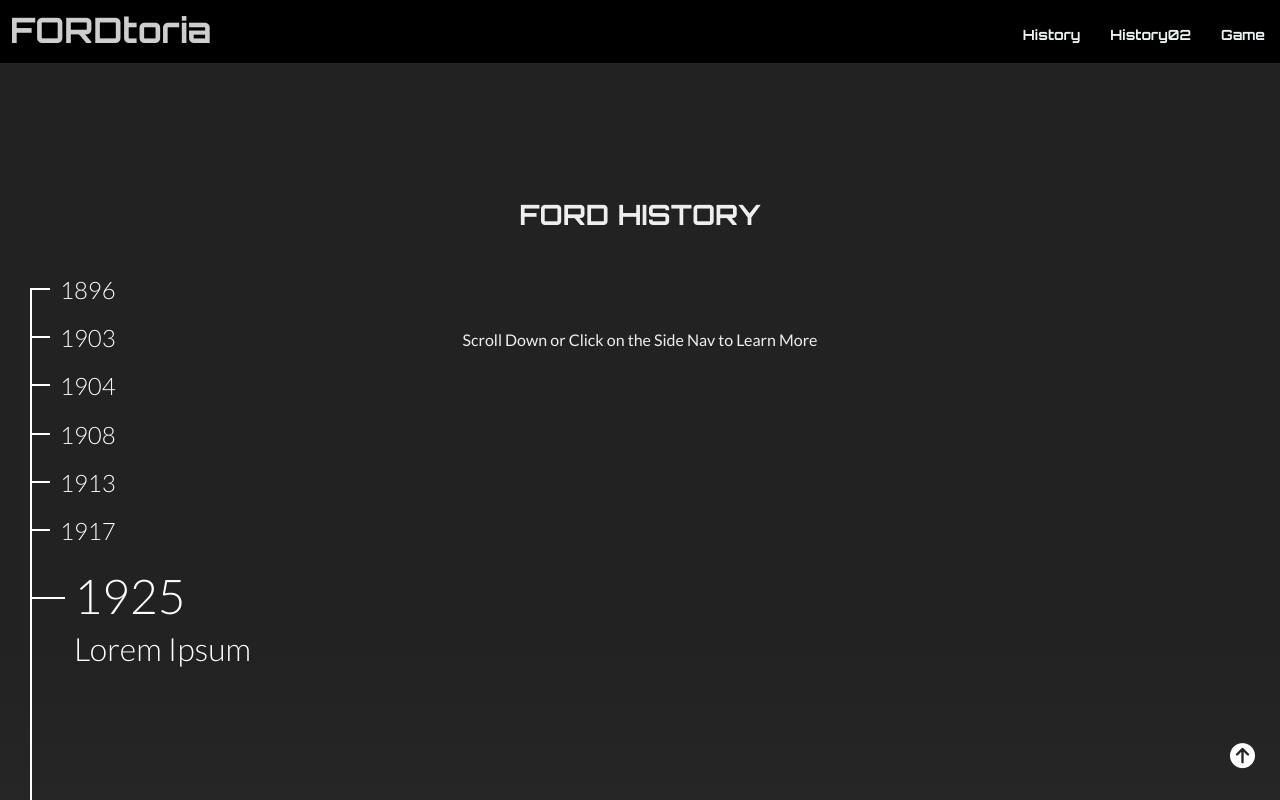
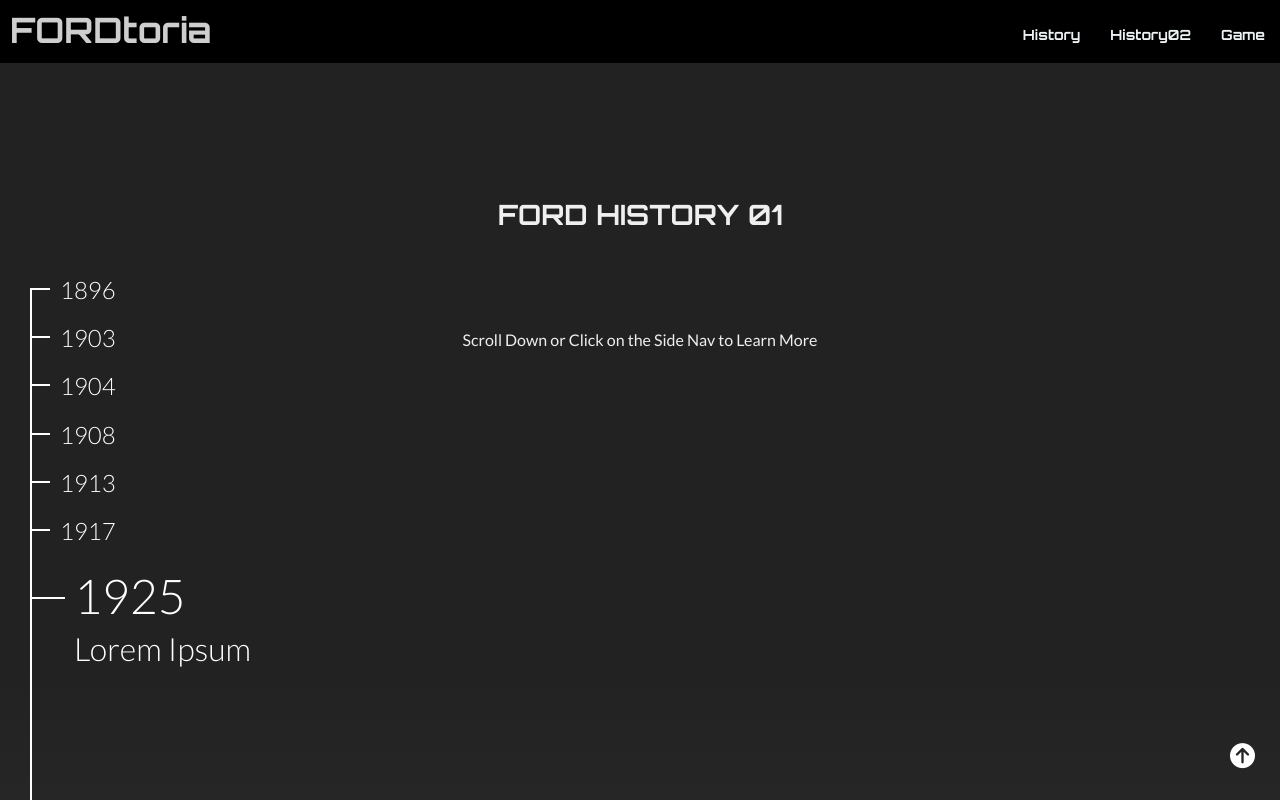
Before and after one commit to MahaMSD/MahaDafterdar_DiscussionWeek14, a website: page app/history.html in a window 1280 px wide. Shown: the top 800 px of the page. Drawn offline with nearby package versions, Linux system fonts and the light colour scheme; files that its build step writes are made by us from their sources.

Commit message:
minor fix

```diff
--- a/app/history.html
+++ b/app/history.html
@@ -11,7 +11,7 @@
       @import url('styles/reset.css');
     </style>
 
-    <link rel="apple-touch-icon" href="apple-touch-icon.png">
+    <!-- <link rel="apple-touch-icon" href="apple-touch-icon.png"> -->
     <!-- Place favicon.ico in the root directory -->
 
     <!-- build:css styles/vendor.css -->
@@ -72,7 +72,7 @@
     <div id="historycontent">
       <div class="row">
         <div class="col-md-12">
-          <h1>Ford History</h1>
+          <h1>Ford History 01</h1>
           <h5>Scroll Down or Click on the Side Nav to Learn More</h5>
         </div>
       </div>
```
Also changed, not shown: app/game.html (+1 -1 lines), app/history02.html (+2 -3 lines), app/index.html (+1 -1 lines).
